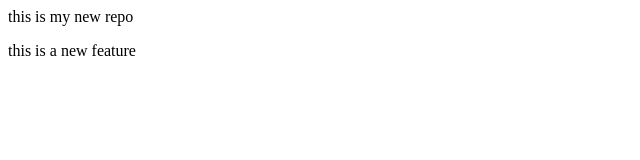
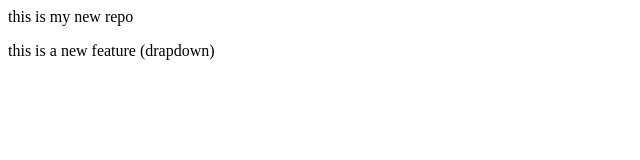
Before and after one commit to manjushreechavan74-ctrl/localrepo, a plain HTML site: page index.html in a window 1280 px wide. Shown: the full height of the page, 0-640 px from the left. Drawn offline with Linux system fonts and the light colour scheme.

Commit message:
add drapdown

```diff
--- a/index.html
+++ b/index.html
@@ -1,2 +1,2 @@
 <p>this is my new repo</p>
-<p> this is a new feature</p>
+<p> this is a new feature (drapdown)</p>
```
